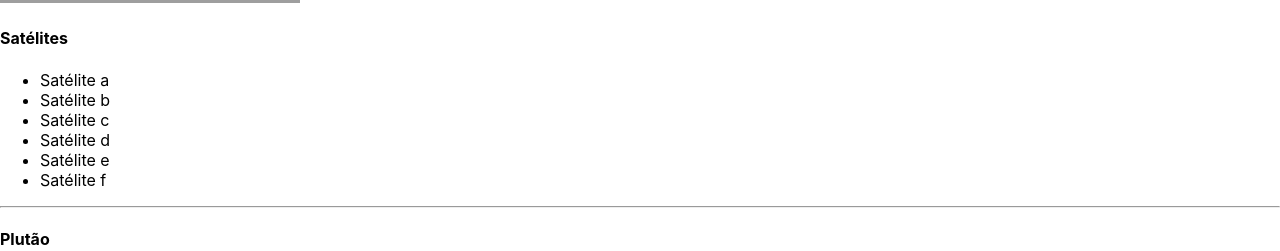
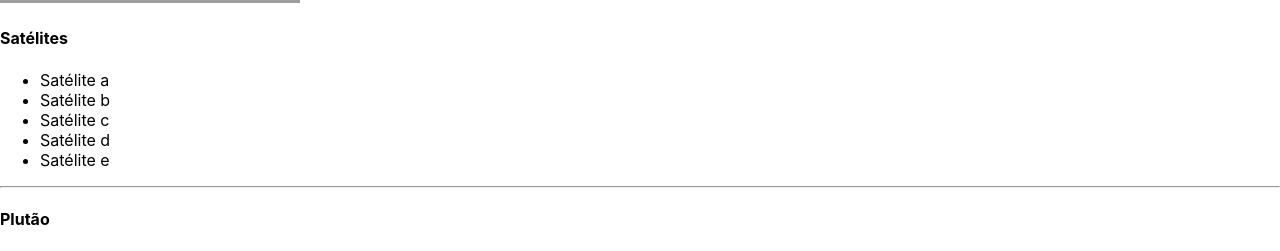
Before and after one commit to kennysm/React-studies1, a React (Create React App) app in the folder my-first-app/: page / in a window 1280 px wide. Shown: the part 439-690 px from the top of the page. Built offline with nearby package versions, Linux system fonts and the light colour scheme; grey boxes are pictures that could not be loaded.

Commit message:
renderizando múltimplos componentes no jsx

```diff
--- a/my-first-app/src/components/planets/planet/index.js
+++ b/my-first-app/src/components/planets/planet/index.js
@@ -3,9 +3,6 @@ import GrayImg from "../../shared/gray_img";
 import DescriptionWithLink from "../../shared/description_with_link";
 
 const Planet = (props) => {
-  const names = ["a", "b", "c", "d", "e", "f"];
-  const satellites = names.map((n) => <li>Satélite {n}</li>);
-
   let title;
   if (props.title_with_underline) {
     title = (
@@ -20,8 +17,12 @@ const Planet = (props) => {
       <DescriptionWithLink description={props.description} link={props.link} />
       <GrayImg img_url={props.img_url} gray={props.gray} />
       <h4>Satélites</h4>
-      <ul>{satellites}</ul>
-      <hr></hr>
+      <ul>
+        {["a", "b", "c", "d", "e"].map((n) => (
+          <li>Satélite {n}</li>
+        ))}
+      </ul>
+      <hr />
     </div>
   );
 };
```
